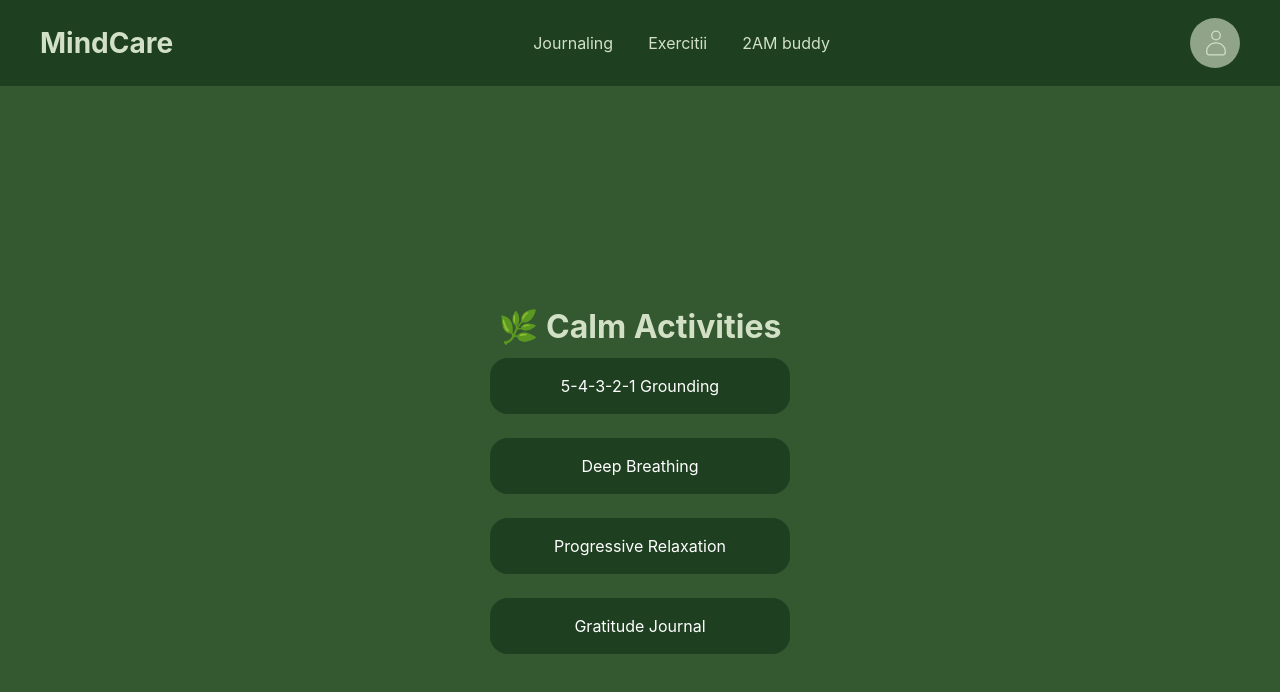
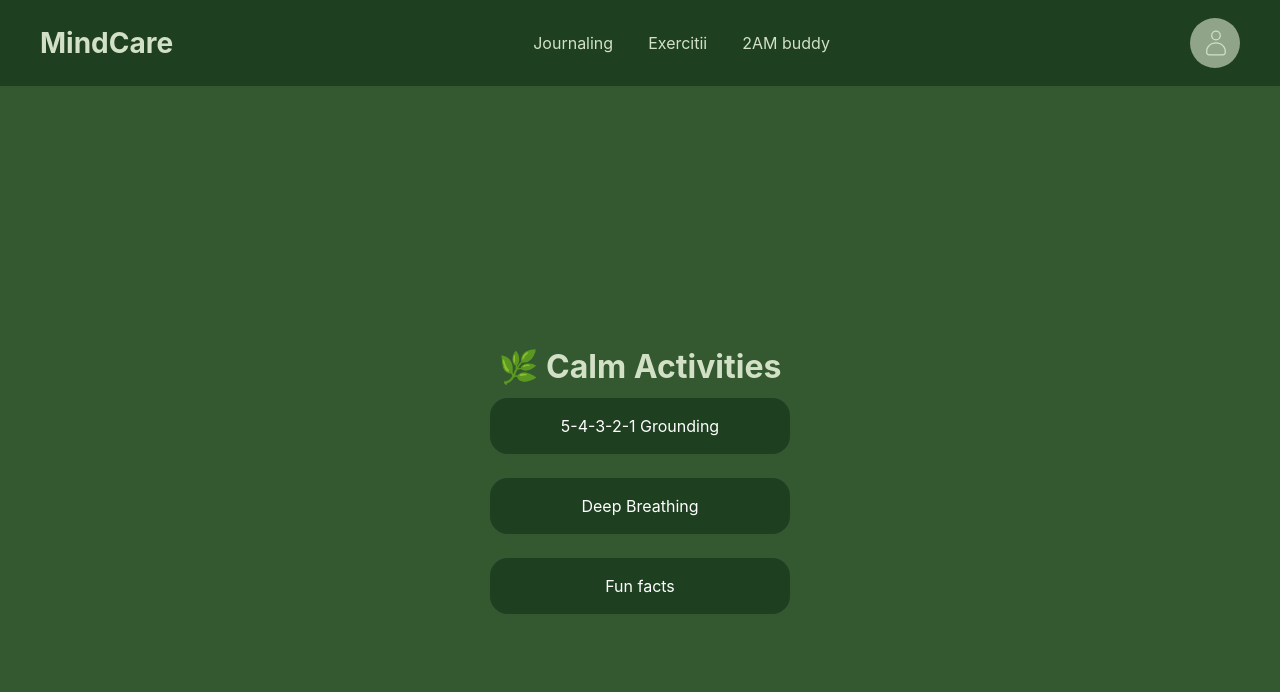
Before and after one commit to plouaincet/hackathon, a React (Vite) app: page /calm in a window 1280 px wide. Shown: the top 692 px of the page. Built offline with nearby package versions, Linux system fonts and the light colour scheme.

Commit message:
am schimbat butoanele la exercitii

```diff
--- a/src/pages/Calm.jsx
+++ b/src/pages/Calm.jsx
@@ -15,11 +15,7 @@ export default function Calm(){
             </button>
 
             <button className="activity">
-                Progressive Relaxation
-            </button>
-
-            <button className="activity">
-                Gratitude Journal
+                Fun facts
             </button>
 
         </div>
```
